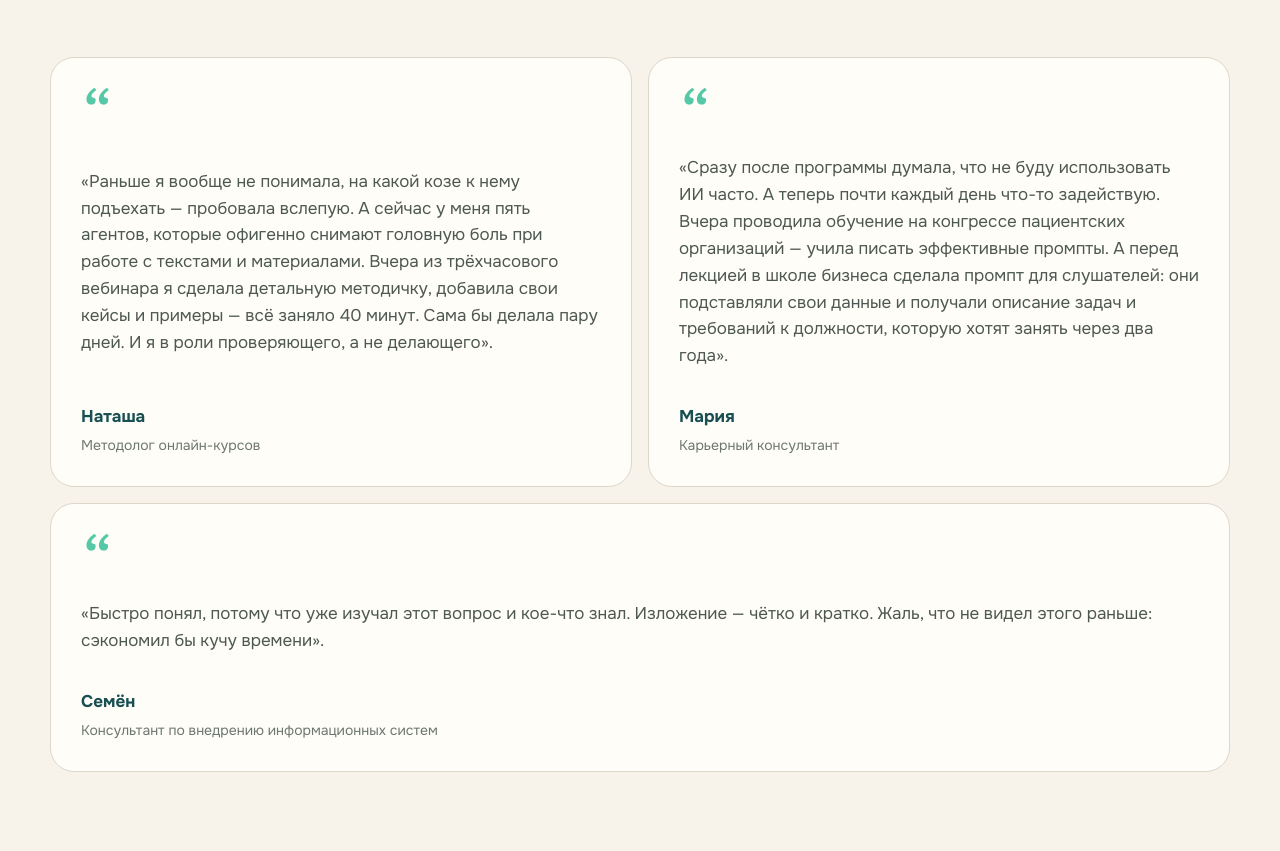
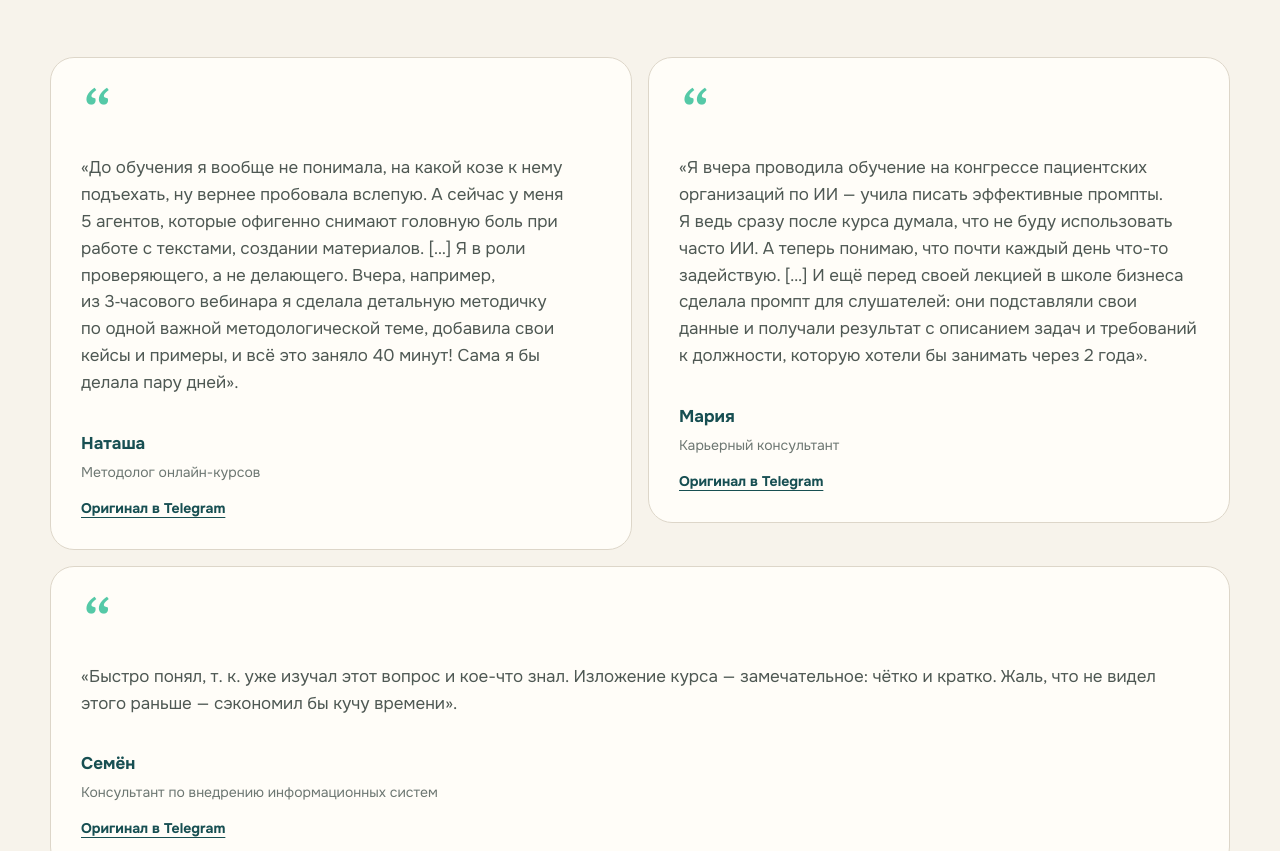
Before and after one commit to aineuroproducer-cloud/ai-kontur, a plain HTML site: page index.html in a window 1280 px wide. Shown: the part 4903-5754 px from the top of the page. Drawn offline with Linux system fonts and the light colour scheme.

Commit message:
Отзывы: цитаты близко к оригиналу и скриншоты из Telegram
Co-Authored-By: Claude Opus 5.5 <noreply@anthropic.com>
Claude-Session: https://claude.ai/code/session_01DeUp1uQriwpCXSnBis8mHd

```diff
--- a/index.html
+++ b/index.html
@@ -255,9 +255,9 @@
         <div><p class="section-kicker">Отзывы</p><h2>Что говорят участники моих программ</h2></div>
       </div>
       <div class="reviews-grid">
-        <blockquote class="review-card review-large"><p>«Раньше я вообще не понимала, на какой козе к нему подъехать&nbsp;— пробовала вслепую. А сейчас у меня пять агентов, которые офигенно снимают головную боль при работе с текстами и материалами. Вчера из трёхчасового вебинара я сделала детальную методичку, добавила свои кейсы и примеры&nbsp;— всё заняло 40 минут. Сама бы делала пару дней. И я в роли проверяющего, а не делающего».</p><footer><strong>Наташа</strong><span>Методолог онлайн-курсов</span></footer></blockquote>
-        <blockquote class="review-card review-large"><p>«Сразу после программы думала, что не буду использовать ИИ часто. А теперь почти каждый день что-то задействую. Вчера проводила обучение на конгрессе пациентских организаций&nbsp;— учила писать эффективные промпты. А перед лекцией в школе бизнеса сделала промпт для слушателей: они подставляли свои данные и получали описание задач и требований к должности, которую хотят занять через два года».</p><footer><strong>Мария</strong><span>Карьерный консультант</span></footer></blockquote>
-        <blockquote class="review-card review-wide"><p>«Быстро понял, потому что уже изучал этот вопрос и кое-что знал. Изложение&nbsp;— чётко и кратко. Жаль, что не видел этого раньше: сэкономил бы кучу времени».</p><footer><strong>Семён</strong><span>Консультант по&nbsp;внедрению информационных систем</span></footer></blockquote>
+        <blockquote class="review-card review-large"><p>«До обучения я&nbsp;вообще не&nbsp;понимала, на&nbsp;какой козе к&nbsp;нему подъехать, ну&nbsp;вернее пробовала вслепую. А&nbsp;сейчас у&nbsp;меня 5&nbsp;агентов, которые офигенно снимают головную боль при работе с&nbsp;текстами, создании материалов. […] Я&nbsp;в&nbsp;роли проверяющего, а&nbsp;не&nbsp;делающего. Вчера, например, из&nbsp;3‑часового вебинара я&nbsp;сделала детальную методичку по&nbsp;одной важной методологической теме, добавила свои кейсы и&nbsp;примеры, и&nbsp;всё это заняло 40&nbsp;минут! Сама я&nbsp;бы делала пару дней».</p><footer><strong>Наташа</strong><span>Методолог онлайн-курсов</span></footer><details class="review-source"><summary>Оригинал в&nbsp;Telegram</summary><a href="assets/reviews/natasha.png" target="_blank" rel="noopener"><img src="assets/reviews/natasha.png" alt="Скриншот отзыва Наташи в Telegram" loading="lazy"></a></details></blockquote>
+        <blockquote class="review-card review-large"><p>«Я&nbsp;вчера проводила обучение на&nbsp;конгрессе пациентских организаций по&nbsp;ИИ&nbsp;— учила писать эффективные промпты. Я&nbsp;ведь сразу после курса думала, что не&nbsp;буду использовать часто ИИ. А&nbsp;теперь понимаю, что почти каждый день что-то задействую. […] И&nbsp;ещё перед своей лекцией в&nbsp;школе бизнеса сделала промпт для слушателей: они подставляли свои данные и&nbsp;получали результат с&nbsp;описанием задач и&nbsp;требований к&nbsp;должности, которую хотели&nbsp;бы занимать через 2&nbsp;года».</p><footer><strong>Мария</strong><span>Карьерный консультант</span></footer><details class="review-source"><summary>Оригинал в&nbsp;Telegram</summary><a href="assets/reviews/maria.png" target="_blank" rel="noopener"><img src="assets/reviews/maria.png" alt="Скриншот отзыва Марии в Telegram" loading="lazy"></a></details></blockquote>
+        <blockquote class="review-card review-wide"><p>«Быстро понял, т.&nbsp;к. уже изучал этот вопрос и&nbsp;кое-что знал. Изложение курса&nbsp;— замечательное: чётко и&nbsp;кратко. Жаль, что не&nbsp;видел этого раньше&nbsp;— сэкономил&nbsp;бы кучу времени».</p><footer><strong>Семён</strong><span>Консультант по&nbsp;внедрению информационных систем</span></footer><details class="review-source"><summary>Оригинал в&nbsp;Telegram</summary><a href="assets/reviews/semyon.png" target="_blank" rel="noopener"><img src="assets/reviews/semyon.png" alt="Скриншот отзыва Семёна в Telegram" loading="lazy"></a></details></blockquote>
       </div>
     </section>
 
@@ -417,7 +417,7 @@
     <p>© 2026 Светлана Винокурова</p>
     <a href="#top">Наверх ↑</a>
   </footer>
-  <script src="script.js?v=20261011"></script>
+  <script src="script.js?v=20261118"></script>
   <script src="cookie.js"></script>
 </body>
 </html>
--- a/script.js
+++ b/script.js
@@ -39,7 +39,7 @@ document.querySelectorAll("[data-goal]").forEach((link) => {
 document.querySelectorAll("details").forEach((item) => {
   item.addEventListener("toggle", () => {
     if (!item.open) return;
-    const group = item.closest(".faq-list, .module-list") || document;
+    const group = item.closest(".faq-list, .module-list, .reviews-grid") || document;
     group.querySelectorAll("details[open]").forEach((other) => {
       if (other !== item) other.open = false;
     });
--- a/styles.css
+++ b/styles.css
@@ -480,3 +480,8 @@ a:focus-visible, button:focus-visible, summary:focus-visible { outline: 3px soli
 .shot-right img { object-position: right top; }
 
 .problem-quiz { margin: 48px 0 0; color: var(--ink-soft); }
+.review-source { margin-top: 14px; }
+.review-source summary { cursor: pointer; color: var(--petrol-deep); font-size: 14px; font-weight: 700; text-decoration: underline; text-underline-offset: 4px; list-style: none; }
+.review-source summary::-webkit-details-marker { display: none; }
+.review-source img { display: block; width: 100%; max-width: 560px; height: auto; margin-top: 12px; border: 1px solid var(--rule); border-radius: 12px; }
+.reviews-grid { align-items: start; }
```
Also changed, not shown: assets/reviews/maria.png (added), assets/reviews/natasha.png (added), assets/reviews/semyon.png (added).
